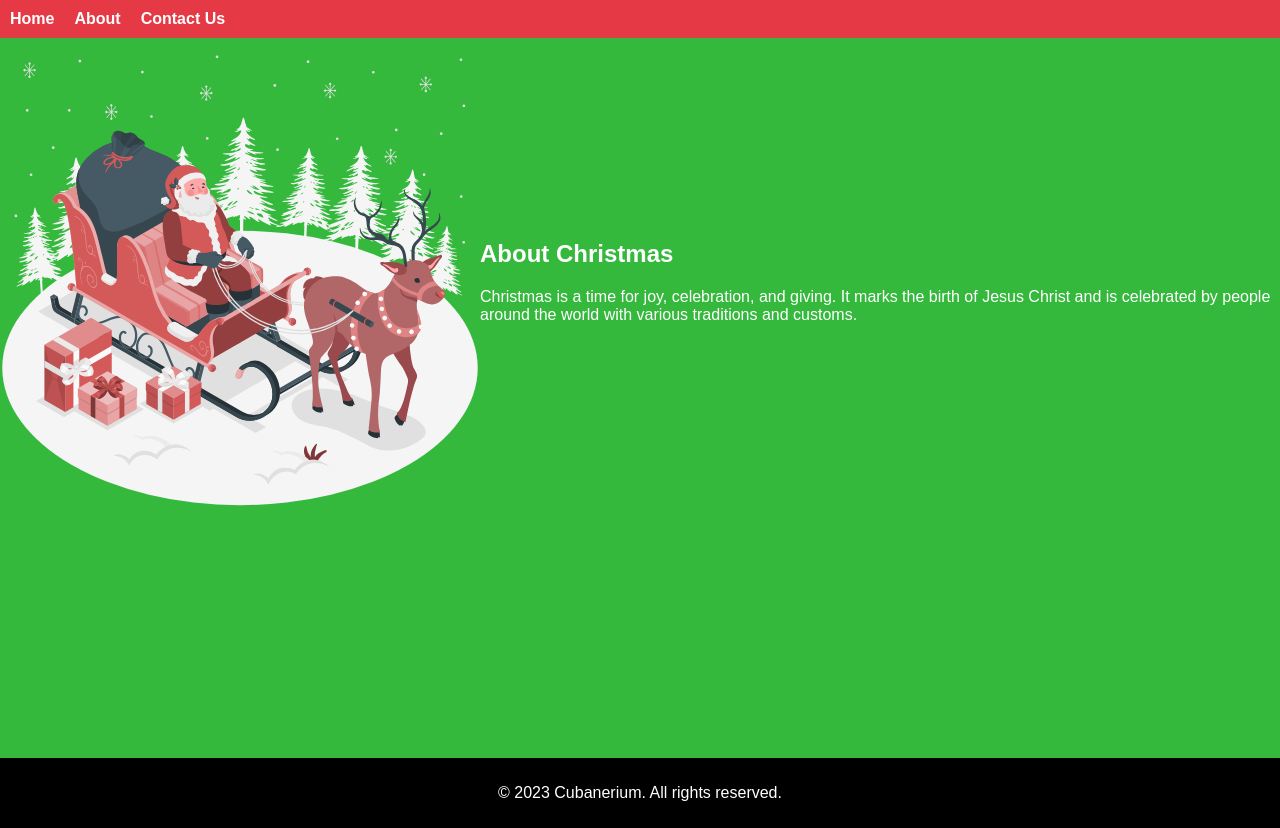
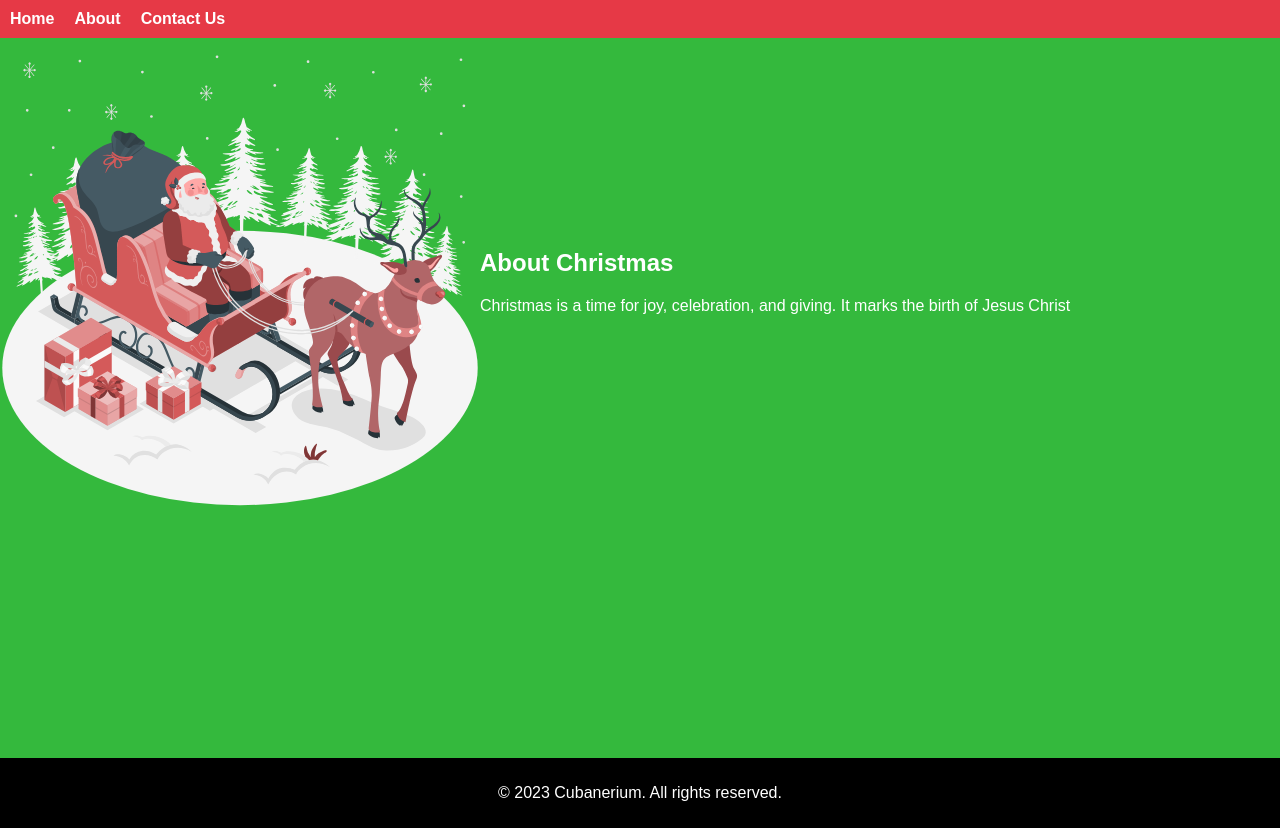
Before and after one commit to Naboth-tieng/ProjectX, a React (Create React App) app: page /about in a window 1280 px wide. Built offline with nearby package versions, Linux system fonts and the light colour scheme.

Commit message:
make conflict

```diff
--- a/src/Pages/about.js
+++ b/src/Pages/about.js
@@ -13,7 +13,6 @@ const About = () => {
       <h2>About Christmas</h2>
       <p>
         Christmas is a time for joy, celebration, and giving. It marks the birth of Jesus Christ
-        and is celebrated by people around the world with various traditions and customs.
       </p>
     </div>
     </div>
```
